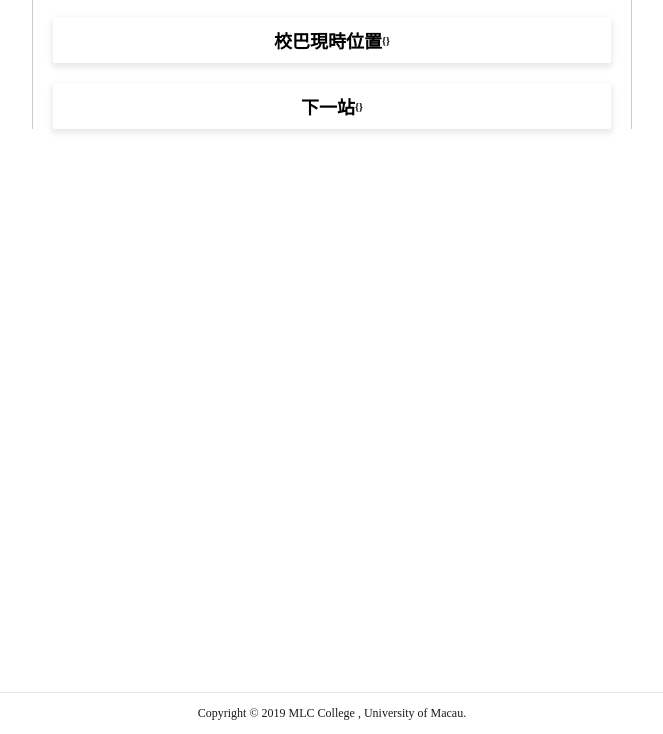
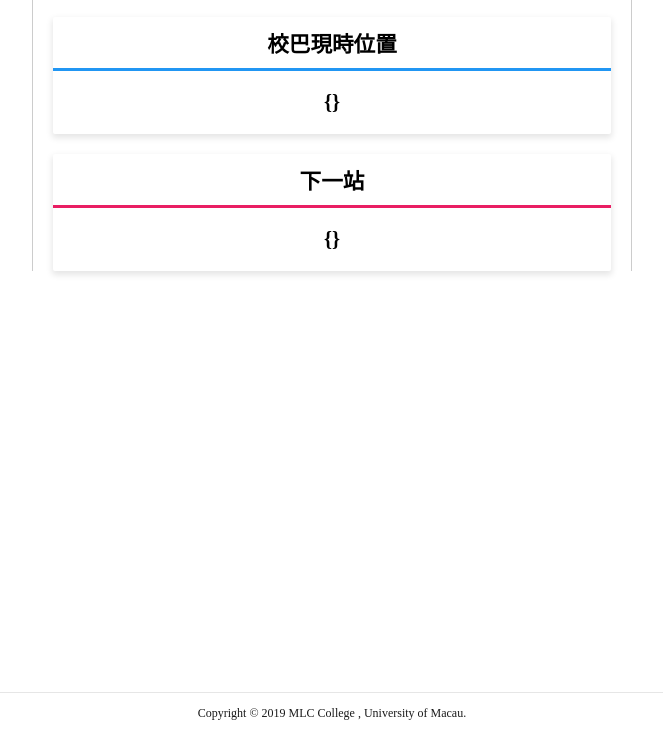
Before and after one commit to raywongstudy/mlccanteen, a plain HTML site: page um-bus-page.html in a window 1280 px wide. Shown: the part 66-800 px from the top of the page, without its empty margins (308-971 px from the left). Drawn offline with nearby package versions, Linux system fonts and the light colour scheme; no server answers.

Commit message:
Add files via upload

```diff
--- a/css/style.css
+++ b/css/style.css
@@ -204,3 +204,39 @@ footer > p{
     position:relative;
   }
 }
+
+/*um bus style*/
+
+.bus-topic h1{
+  font-size:1.8em;
+}
+.bus_location{
+  padding:0;
+}
+.bus-topic{
+  text-align: center;
+  padding:10px;
+  width:100%;
+  border-bottom:3px solid #2196F3;
+}
+.bus-content h5{
+  padding:20px;
+  font-size: 1.7em;
+}
+
+.next-topic h1{
+  font-size:1.8em;
+}
+.next_location{
+  padding:0;
+}
+.next-topic{
+  text-align: center;
+  padding:10px;
+  width:100%;
+  border-bottom:3px solid #e91e63;
+}
+.next-content h5{
+  padding:20px;
+  font-size: 1.7em;
+}
```
